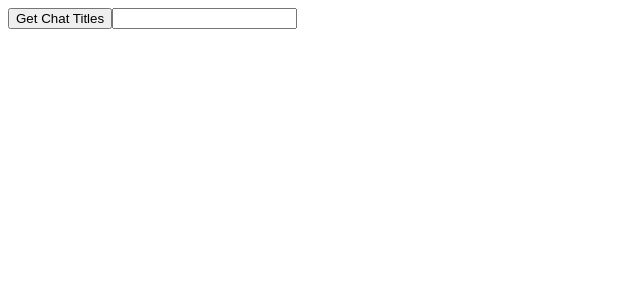
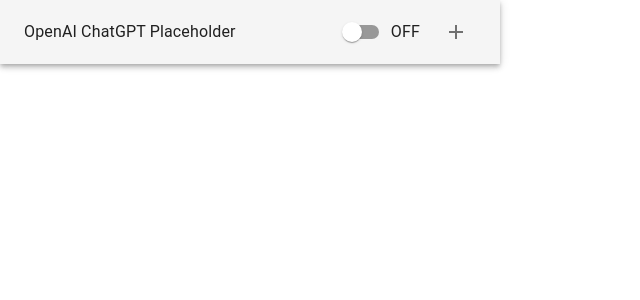
Before and after one commit to hsk-kr/openai-chatgpt-placeholder, a React (Vite) app: page / in a window 1280 px wide. Shown: the top 300 px of the page, without its empty margins (0-640 px from the left). Built offline with nearby package versions, Linux system fonts and the light colour scheme; the HTML template or start-up script is replaced by a standard one.

Commit message:
add: Main Page
- desgined the main page
- added the prettierrc configuration file
- added the uuid package to generate an id of an item
- added an extension permission 'storage' to store data in the storage
- added hooks

```diff
--- a/package.json
+++ b/package.json
@@ -16,12 +16,14 @@
     "@mui/icons-material": "^5.13.7",
     "@mui/material": "^5.13.7",
     "react": "^18.2.0",
-    "react-dom": "^18.2.0"
+    "react-dom": "^18.2.0",
+    "uuid": "^9.0.0"
   },
   "devDependencies": {
     "@types/chrome": "^0.0.240",
     "@types/react": "^18.2.14",
     "@types/react-dom": "^18.2.6",
+    "@types/uuid": "^9.0.2",
     "@typescript-eslint/eslint-plugin": "^5.61.0",
     "@typescript-eslint/parser": "^5.61.0",
     "@vitejs/plugin-react-swc": "^3.3.2",
--- a/src/App.tsx
+++ b/src/App.tsx
@@ -1,62 +1,67 @@
-import { useState } from "react";
-// import { ChromeMessage, ChromeMessageResponse } from "./types/chrome";
+import Main from './pages/Main';
 
 function App() {
-  const [titles, setTitles] = useState("");
-
-  const handleGetChatTitles = () => {
-    (async () => {
-      const [tab] = await chrome.tabs.query({
-        active: true,
-      });
-
-      const response = await chrome.tabs.sendMessage<
-        chrome.custom.ChromeMessage,
-        chrome.custom.ChromeMessageResponse
-      >(tab.id ?? 0, {
-        type: "GET_CHAT_TITLES",
-      });
-
-      setTitles(response.titles.join(","));
-    })()
-      .then(() => {
-        console.log("okay");
-      })
-      .catch(() => {
-        console.log("error");
-      });
-  };
-
-  const handleSetPlaceHolder: React.KeyboardEventHandler<HTMLInputElement> = (
-    e
-  ) => {
-    (async () => {
-      const [tab] = await chrome.tabs.query({
-        active: true,
-      });
-
-      await chrome.tabs.sendMessage<chrome.custom.ChromeMessage>(tab.id ?? 0, {
-        type: "SET_PLACEHOLDER",
-        placeholder: (e.target as HTMLInputElement).value,
-      });
-    })()
-      .then(() => {
-        console.log("okay");
-      })
-      .catch(() => {
-        console.log("error");
-      });
-  };
-
-  return (
-    <>
-      <button type="button" onClick={handleGetChatTitles}>
-        Get Chat Titles
-      </button>
-      <input type="text" onKeyUp={handleSetPlaceHolder} />
-      <div>{titles}</div>
-    </>
-  );
+  return <Main />;
 }
 
 export default App;
+
+// function App() {
+//   const [titles, setTitles] = useState("");
+
+//   const handleGetChatTitles = () => {
+//     (async () => {
+//       const [tab] = await chrome.tabs.query({
+//         active: true,
+//       });
+
+//       const response = await chrome.tabs.sendMessage<
+//         chrome.custom.ChromeMessage,
+//         chrome.custom.ChromeMessageResponse
+//       >(tab.id ?? 0, {
+//         type: "GET_CHAT_TITLES",
+//       });
+
+//       setTitles(response.titles.join(","));
+//     })()
+//       .then(() => {
+//         console.log("okay");
+//       })
+//       .catch(() => {
+//         console.log("error");
+//       });
+//   };
+
+//   const handleSetPlaceHolder: React.KeyboardEventHandler<HTMLInputElement> = (
+//     e
+//   ) => {
+//     (async () => {
+//       const [tab] = await chrome.tabs.query({
+//         active: true,
+//       });
+
+//       await chrome.tabs.sendMessage<chrome.custom.ChromeMessage>(tab.id ?? 0, {
+//         type: "SET_PLACEHOLDER",
+//         placeholder: (e.target as HTMLInputElement).value,
+//       });
+//     })()
+//       .then(() => {
+//         console.log("okay");
+//       })
+//       .catch(() => {
+//         console.log("error");
+//       });
+//   };
+
+//   return (
+//     <>
+//       <button type="button" onClick={handleGetChatTitles}>
+//         Get Chat Titles
+//       </button>
+//       <input type="text" onKeyUp={handleSetPlaceHolder} />
+//       <div>{titles}</div>
+//     </>
+//   );
+// }
+
+// export default App;
--- /dev/null
+++ b/src/components/Header/index.tsx
@@ -0,0 +1,50 @@
+import styled from '@emotion/styled';
+import AppBar from '@mui/material/AppBar';
+import Switch from '@mui/material/Switch';
+import Toolbar from '@mui/material/Toolbar';
+import Typography from '@mui/material/Typography';
+import FormGroup from '@mui/material/FormGroup';
+import FormControlLabel from '@mui/material/FormControlLabel';
+import AddIcon from '@mui/icons-material/Add';
+import IconButton from '@mui/material/IconButton';
+import { ChangeEvent } from 'react';
+
+interface HeaderProps {
+  onAdd?: VoidFunction;
+  checked?: boolean;
+  onChange?: (active: boolean) => void;
+}
+
+const Tools = styled.div`
+  display: flex;
+  align-items: center;
+`;
+
+const Header = ({ checked, onAdd, onChange }: HeaderProps) => {
+  const handleChange = (e: ChangeEvent<HTMLInputElement>) => {
+    onChange?.(e.target.checked);
+  };
+
+  return (
+    <AppBar position="static" color="default">
+      <Toolbar>
+        <Typography variant="body1" component="div" sx={{ flexGrow: 1 }}>
+          OpenAI ChatGPT Placeholder
+        </Typography>
+        <Tools>
+          <FormGroup>
+            <FormControlLabel
+              control={<Switch checked={checked} onChange={handleChange} />}
+              label={checked ? 'ON' : 'OFF'}
+            />
+          </FormGroup>
+          <IconButton onClick={onAdd}>
+            <AddIcon />
+          </IconButton>
+        </Tools>
+      </Toolbar>
+    </AppBar>
+  );
+};
+
+export default Header;
--- /dev/null
+++ b/src/components/PlaceholderEditModal/index.tsx
@@ -0,0 +1,50 @@
+import styled from '@emotion/styled';
+import TextField from '@mui/material/TextField';
+import Button from '@mui/material/Button';
+
+interface PlaceholderEditModalProps {
+  placeholderId?: number;
+  visible?: boolean;
+  onClose?: VoidFunction;
+  onSubmit?: VoidFunction;
+}
+
+const Container = styled.div`
+  position: absolute;
+  z-index: 1;
+  background-color: #fff;
+  left: 8px;
+  right: 8px;
+  top: 8px;
+  bottom: 8px;
+  padding: 16px;
+  border-radius: 8px;
+  box-shadow: rgba(17, 17, 26, 0.1) 0px 0px 16px;
+  display: flex;
+  flex-direction: column;
+  row-gap: 12px;
+  justify-content: center;
+`;
+
+const SubmitWrapper = styled.div`
+  display: flex;
+  column-gap: 8px;
+  justify-content: flex-end;
+`;
+
+const PlaceholderEditModal = ({ visible }: PlaceholderEditModalProps) => {
+  if (!visible) return <></>;
+
+  return (
+    <Container>
+      <TextField required label="%Title%" size="small" />
+      <TextField required multiline label="Placeholder" rows={4} />
+      <SubmitWrapper>
+        <Button variant="contained">Apply</Button>
+        <Button variant="outlined">Cancel</Button>
+      </SubmitWrapper>
+    </Container>
+  );
+};
+
+export default PlaceholderEditModal;
--- /dev/null
+++ b/src/components/PlaceholderList/index.tsx
@@ -0,0 +1,76 @@
+import List from '@mui/material/List';
+import ListItem from '@mui/material/ListItem';
+import ListItemText from '@mui/material/ListItemText';
+import ListItemButton from '@mui/material/ListItemButton';
+import IconButton from '@mui/material/IconButton';
+import DeleteIcon from '@mui/icons-material/Delete';
+import Switch from '@mui/material/Switch';
+
+interface PlaceholderListItem {
+  id: string;
+  title: string;
+  active: boolean;
+}
+
+interface PlaceholderListProps {
+  items?: PlaceholderListItem[];
+  onItemClick?: (id: string) => void;
+  onItemDelete?: (id: string) => void;
+  onItemToggle?: (id: string, active: boolean) => void;
+}
+
+const PlaceholderList = ({
+  items = [],
+  onItemClick,
+  onItemDelete,
+  onItemToggle,
+}: PlaceholderListProps) => {
+  const handleItemClick = (id: string) => () => {
+    onItemClick?.(id);
+  };
+
+  const handleItemDelete = (id: string) => () => {
+    onItemDelete?.(id);
+  };
+
+  const handleItemToggle =
+    (id: string) => (e: React.ChangeEvent<HTMLInputElement>) => {
+      onItemToggle?.(id, e.target.checked);
+    };
+
+  return (
+    <List
+      dense={true}
+      sx={{
+        overflow: 'auto',
+      }}
+    >
+      {items.map((item) => (
+        <ListItem
+          key={item.id}
+          style={{
+            paddingRight: 96,
+          }}
+          secondaryAction={
+            <>
+              <Switch
+                edge="end"
+                checked={item.active}
+                onChange={handleItemToggle(item.id)}
+              />
+              <IconButton edge="end" onClick={handleItemDelete(item.id)}>
+                <DeleteIcon />
+              </IconButton>
+            </>
+          }
+        >
+          <ListItemButton onClick={handleItemClick(item.id)}>
+            <ListItemText primary="Single-line" />
+          </ListItemButton>
+        </ListItem>
+      ))}
+    </List>
+  );
+};
+
+export default PlaceholderList;
--- /dev/null
+++ b/src/hooks/usePlaceholderList.tsx
@@ -0,0 +1,91 @@
+import { useCallback, useEffect, useState } from 'react';
+import { flushSync } from 'react-dom';
+import { v4 as uuidv4 } from 'uuid';
+
+type PlaceHolderListItem = {
+  id: string;
+  title: string;
+  placeholder: string;
+  active: boolean;
+};
+
+const usePlaceholderList = () => {
+  const [loading, setLoading] = useState(true);
+  const [placeholderList, setPlaceholderList] = useState<PlaceHolderListItem[]>(
+    []
+  );
+
+  useEffect(() => {
+    if (!chrome?.storage?.local || loading) return;
+
+    // eslint-disable-next-line @typescript-eslint/no-floating-promises
+    chrome.storage.local.set({
+      placeholderList: JSON.stringify(placeholderList),
+    });
+    // eslint-disable-next-line react-hooks/exhaustive-deps
+  }, [placeholderList]);
+
+  useEffect(() => {
+    if (!chrome?.storage?.local) return;
+
+    // eslint-disable-next-line @typescript-eslint/no-floating-promises
+    chrome.storage.local.get(['placeholderList']).then((result) => {
+      try {
+        flushSync(() => {
+          // eslint-disable-next-line @typescript-eslint/no-unsafe-argument
+          setPlaceholderList(JSON.parse(result.placeholderList));
+        });
+      } catch (e) {
+        flushSync(() => {
+          setPlaceholderList([]);
+        });
+        console.error(e);
+      } finally {
+        setLoading(false);
+      }
+    });
+  }, []);
+
+  const addNewPlaceholderListItem = useCallback(() => {
+    setPlaceholderList((prevPlaceholderList) =>
+      prevPlaceholderList.concat({
+        id: uuidv4(),
+        title: 'New Item',
+        placeholder: '',
+        active: false,
+      })
+    );
+  }, []);
+
+  const removePlaceholderListItem = useCallback((id: string) => {
+    setPlaceholderList((prevPlaceholderList) =>
+      prevPlaceholderList.filter((item) => item.id !== id)
+    );
+  }, []);
+
+  const togglePlaceholderListItemActive = useCallback(
+    (id: string, active: boolean) => {
+      setPlaceholderList((prevPlaceholderList) =>
+        prevPlaceholderList.map((item) => {
+          if (item.id === id) {
+            item.active = active;
+          }
+
+          return item;
+        })
+      );
+    },
+    []
+  );
+
+  return {
+    placeholderList,
+    setPlaceholderList,
+    addNewPlaceholderListItem,
+    removePlaceholderListItem,
+    togglePlaceholderListItemActive,
+    loading,
+  };
+};
+
+export default usePlaceholderList;
--- /dev/null
+++ b/src/hooks/useToolAvailable.tsx
@@ -0,0 +1,35 @@
+import { useEffect, useState } from 'react';
+import { flushSync } from 'react-dom';
+
+/**
+ * Whether the tool is available or not
+ */
+const useToolAvailable = () => {
+  const [loading, setLoading] = useState(true);
+  const [available, setAvailable] = useState<boolean>(false);
+
+  useEffect(() => {
+    if (!chrome?.storage?.local || loading) return;
+
+    // eslint-disable-next-line @typescript-eslint/no-floating-promises
+    chrome.storage.local.set({ available });
+    // eslint-disable-next-line react-hooks/exhaustive-deps
+  }, [available]);
+
+  useEffect(() => {
+    if (!chrome?.storage?.local) return;
+
+    // eslint-disable-next-line @typescript-eslint/no-floating-promises
+    chrome.storage.local.get(['available']).then((result) => {
+      flushSync(() => {
+        // eslint-disable-next-line @typescript-eslint/no-unsafe-argument
+        setAvailable(result.available || false);
+      });
+      setLoading(false);
+    });
+  }, []);
+
+  return { available, setAvailable, loading };
+};
+
+export default useToolAvailable;
--- a/src/index.css
+++ b/src/index.css
@@ -1,4 +1,9 @@
 body {
-  width: 300px;
-  height: 200px;
+  width: 500px;
+  height: 300px;
+  margin: 0;
 }
+
+#root {
+  height: 100%;
+}
--- /dev/null
+++ b/src/pages/Main/index.tsx
@@ -0,0 +1,50 @@
+import styled from '@emotion/styled';
+import Header from '../../components/Header';
+import PlaceholderList from '../../components/PlaceholderList';
+import PlaceholderEditModal from '../../components/PlaceholderEditModal';
+import usePlaceholderList from '../../hooks/usePlaceholderList';
+import useToolAvailable from '../../hooks/useToolAvailable';
+
+const Container = styled.div`
+  position: relative;
+  height: 100%;
+`;
+
+const ListContainer = styled.div`
+  height: calc(100% - 64px);
+  overflow-y: auto;
+`;
+
+const Main = () => {
+  const {
+    placeholderList,
+    addNewPlaceholderListItem,
+    removePlaceholderListItem,
+    togglePlaceholderListItemActive,
+  } = usePlaceholderList();
+  const { available, setAvailable } = useToolAvailable();
+
+  const handleAvailableChange = (active: boolean) => {
+    setAvailable(active);
+  };
+
+  return (
+    <Container>
+      {/* <PlaceholderEditModal visible={true} /> */}
+      <Header
+        onAdd={addNewPlaceholderListItem}
+        checked={available}
+        onChange={handleAvailableChange}
+      />
+      <ListContainer>
+        <PlaceholderList
+          items={placeholderList}
+          onItemDelete={removePlaceholderListItem}
+          onItemToggle={togglePlaceholderListItemActive}
+        />
+      </ListContainer>
+    </Container>
+  );
+};
+
+export default Main;
```
Also changed, not shown: public/manifest.json, 2 other files (tests, documents, lock files or other folders).
